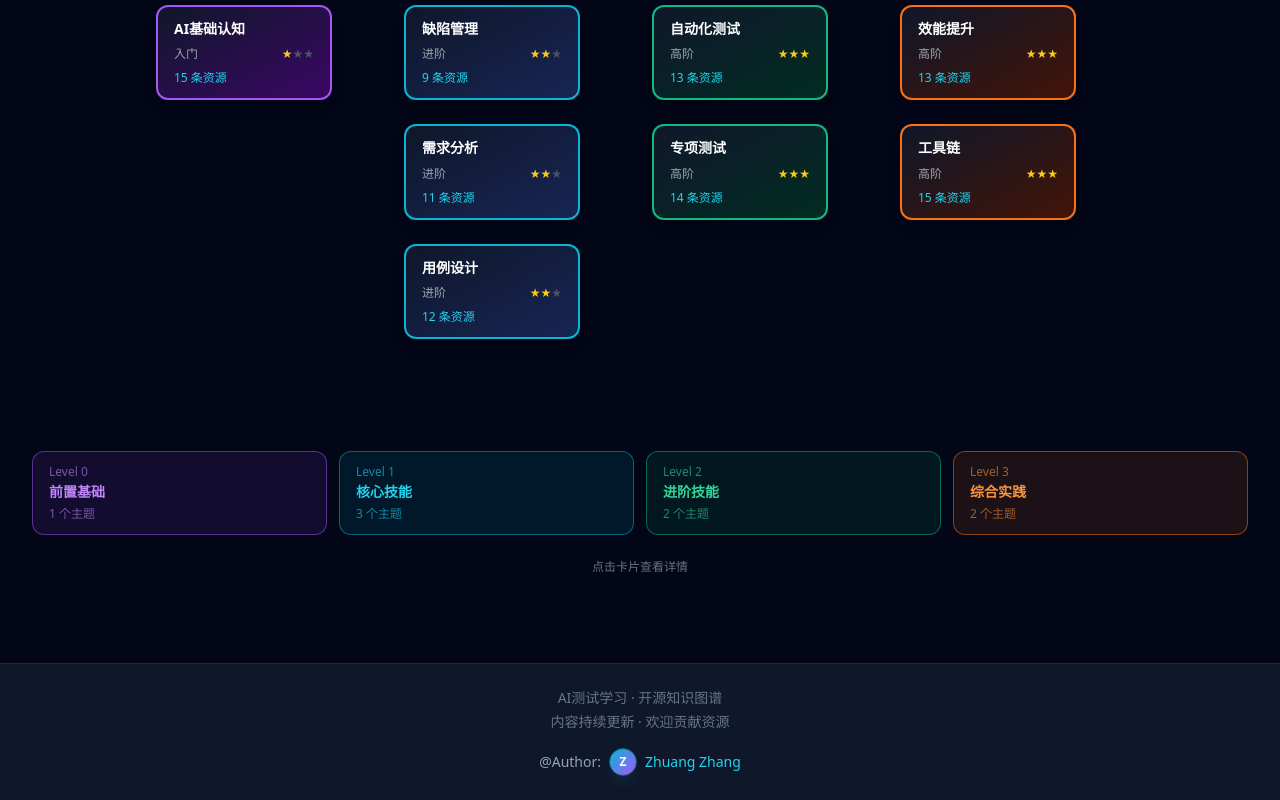
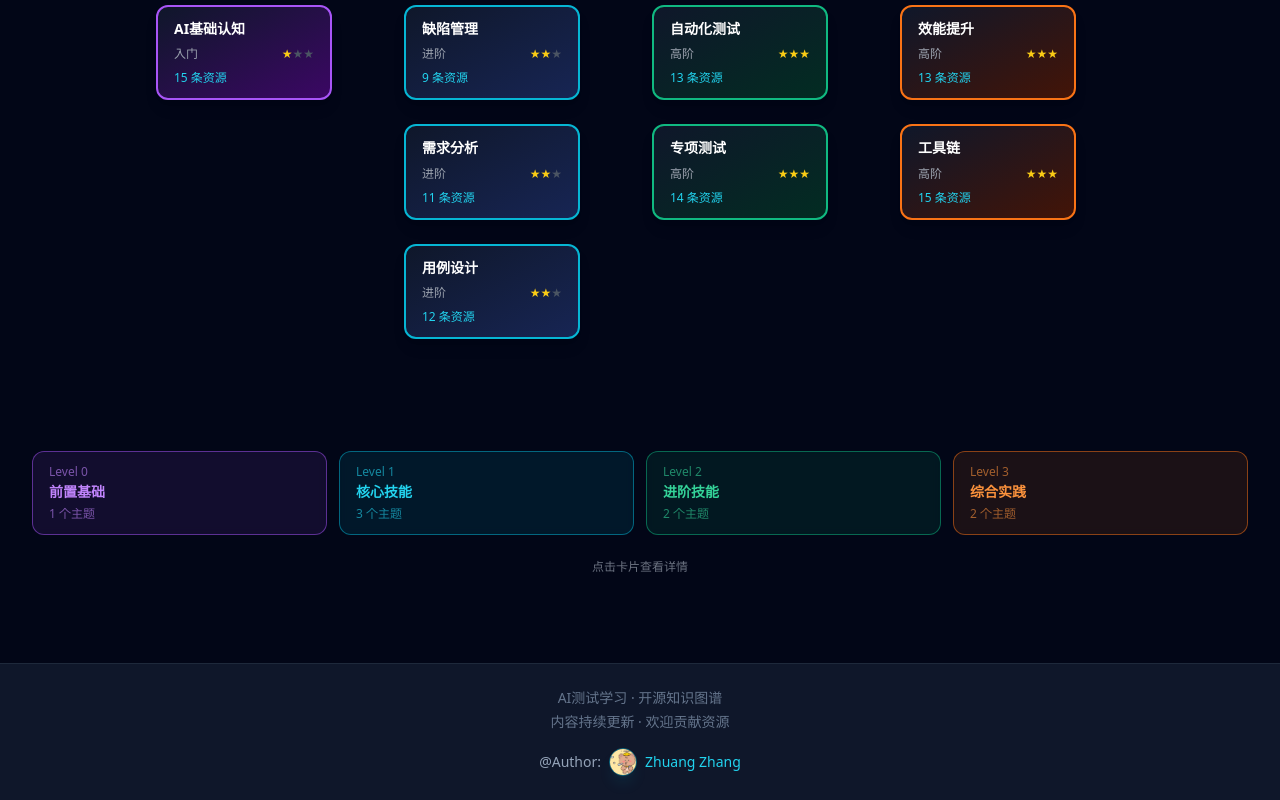
Before and after one commit to dazhuang778/ai-test-learning-site, a Next.js app: page / in a window 1280 px wide. Shown: the part 601-1401 px from the top of the page. Built offline with nearby package versions, Linux system fonts and the light colour scheme.

Commit message:
feat: 使用项目内的头像图片作为默认作者头像
- 头像图片放在 public 目录
- Vercel 和本地环境都会显示同一张头像

```diff
--- a/components/Layout.tsx
+++ b/components/Layout.tsx
@@ -15,6 +15,7 @@ const SearchBox = dynamic(() => import('./SearchBox'), {
 });
 
 const AUTHOR_AVATAR_KEY = 'author_avatar';
+const DEFAULT_AVATAR = '/screenshot-20260128-093708.png';
 
 interface LayoutProps {
   children: React.ReactNode;
@@ -25,13 +26,13 @@ interface LayoutProps {
 
 export default function Layout({ children, title, description, nodes = [] }: LayoutProps) {
   const [showSearch, setShowSearch] = useState(false);
-  const [avatarUrl, setAvatarUrl] = useState<string>('');
+  const [avatarUrl, setAvatarUrl] = useState<string>(DEFAULT_AVATAR);
   const siteTitle = title ? `${title} | AI测试学习` : 'AI测试学习 · 知识图谱';
   const metaDescription =
     description ??
     'AI辅助软件测试学习体系，帮助测试工程师快速掌握AI测试技能，找到适合自己阶段的优质资源。';
 
-  // 加载保存的头像
+  // 加载保存的头像（优先使用本地保存的）
   useEffect(() => {
     const saved = localStorage.getItem(AUTHOR_AVATAR_KEY);
     if (saved) setAvatarUrl(saved);
```
Also changed, not shown: public/screenshot-20260128-093708.png (added).
